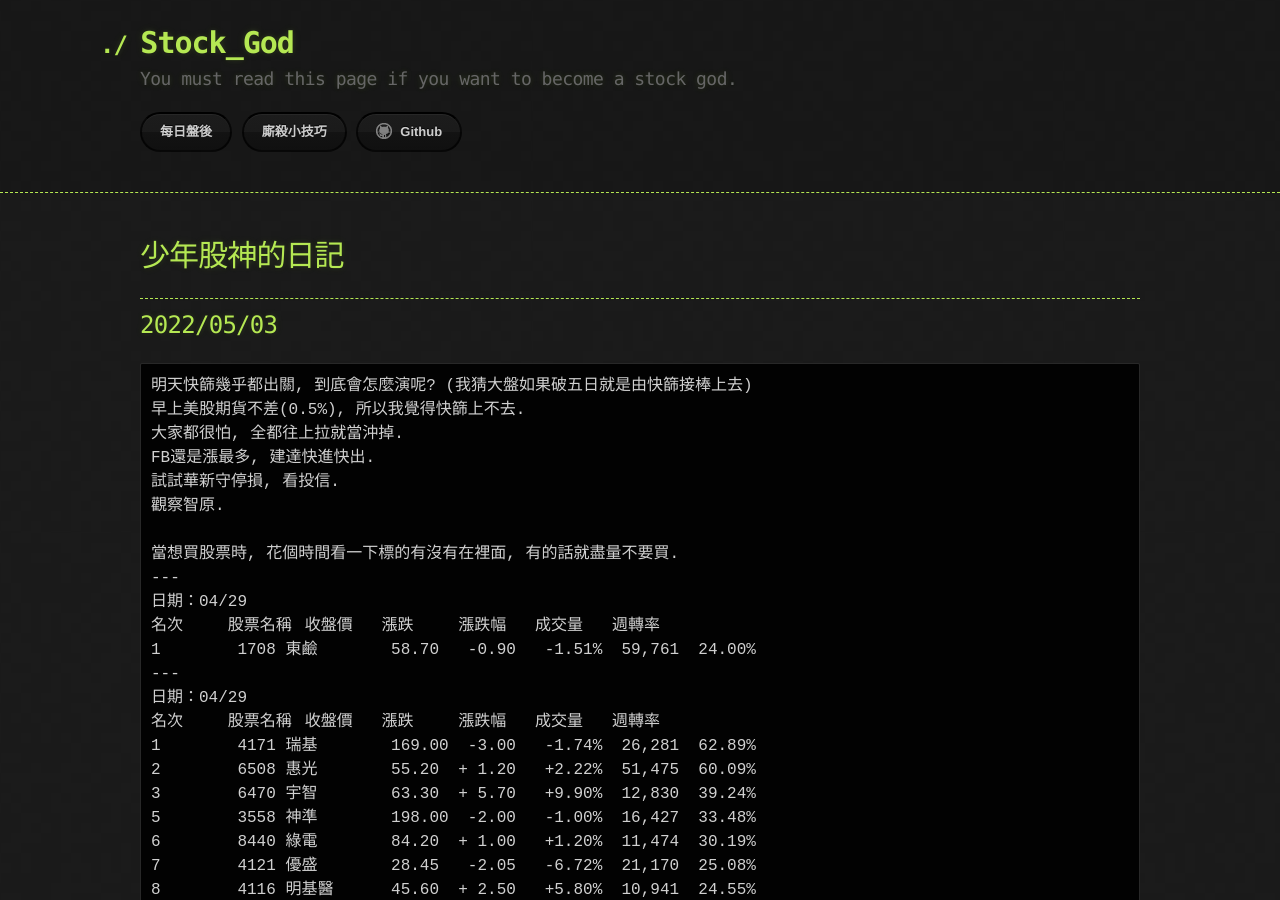
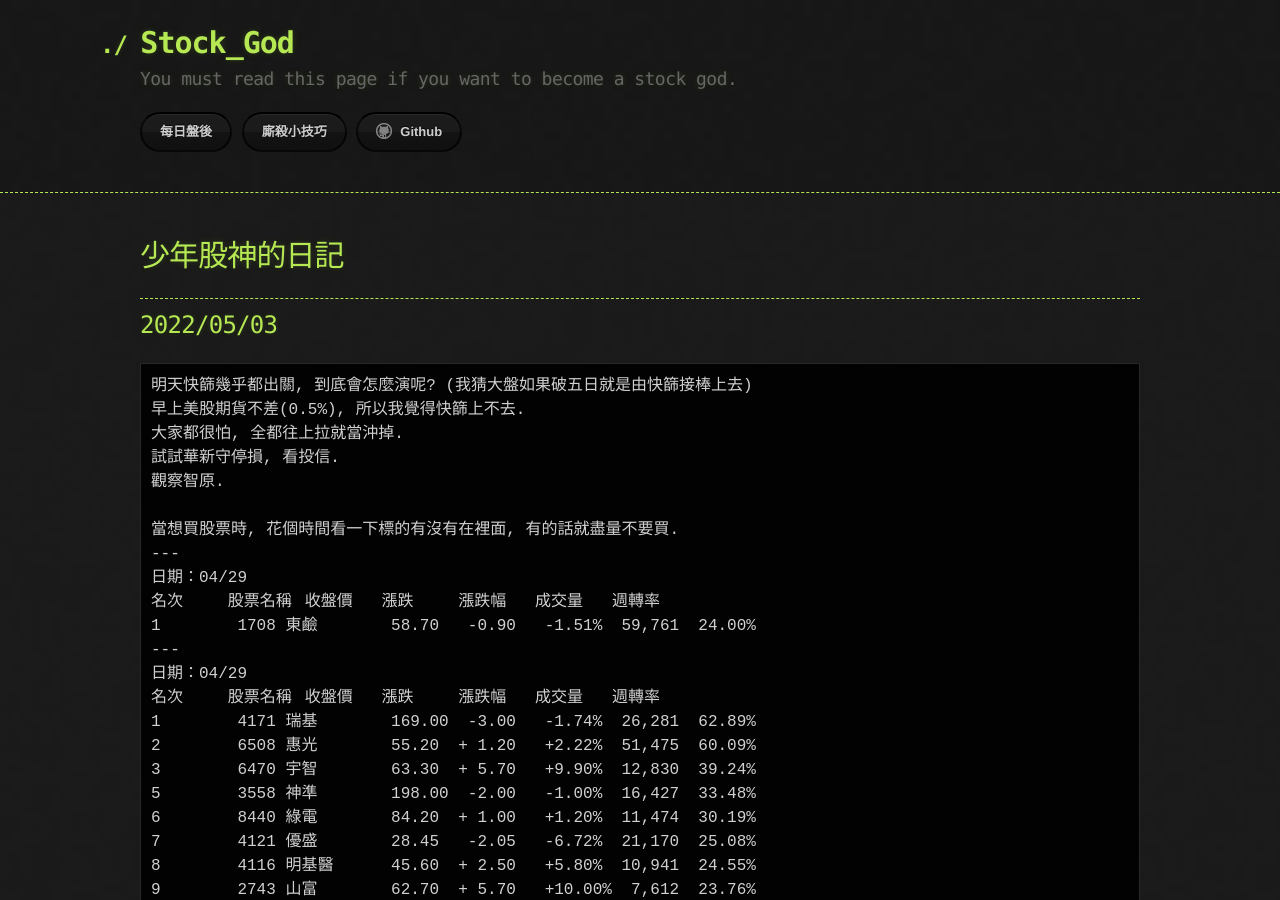
Before and after one commit to lepg5487/Stock_God, a Jekyll site: the page built from index.md, in a window 1280 px wide and 900 px high. Built offline with Jekyll 4.4.1, drawn with Linux system fonts in a browser that asks for light colours; our own code applies the rules of GitHub Pages for plain Markdown files; some of the changed text lies outside the part shown.

Commit message:
Update index.md

```diff
--- a/index.md
+++ b/index.md
@@ -11,7 +11,6 @@ layout: testlayouts
 明天快篩幾乎都出關, 到底會怎麼演呢? (我猜大盤如果破五日就是由快篩接棒上去)
 早上美股期貨不差(0.5%), 所以我覺得快篩上不去.
 大家都很怕, 全都往上拉就當沖掉.
-FB還是漲最多, 建達快進快出.
 試試華新守停損, 看投信.
 觀察智原.
 
```
